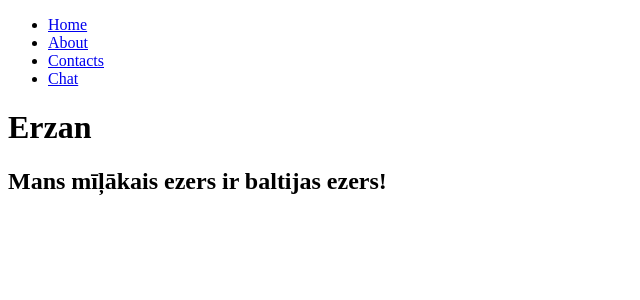
After one commit to KristiaansRiekstins/chatprojekts2, a Flask app: template templates/home.html in a window 1280 px wide. The commit adds this page. Shown: the top 300 px of the page, without its empty margins (0-640 px from the left). Run offline with Flask 2, Linux system fonts and the light colour scheme; the template is opened without the code that fills it, so the values that code supplies are empty.

Commit message:
pievienoju izvelni

```diff
--- a/chats.txt
+++ b/chats.txt
@@ -4,3 +4,5 @@ Liekam jaunu ziņu iekšā
 test
 trest
 gg
+gg
+testarkopf
--- /dev/null
+++ b/templates/home.html
@@ -0,0 +1,8 @@
+{% extends "layout.html" %}
+
+{% set aktiva_lapa = "home" %}
+
+{% block izvelne %}
+  <h1>Erzan</h1>
+  <h2>Mans mīļākais ezers ir baltijas ezers!</h2>
+{% endblock %}
--- a/templates/index.html
+++ b/templates/index.html
@@ -4,7 +4,7 @@
 <head>
     <meta charset="utf-8">
     <meta name="viewport" content="width=device-width">
-    <title>RVT chats</title>
+    <title>Baltijas Ezers in a nut shell</title>
     <link rel="stylesheet" href="{{ url_for('static',filename='css/main.css') }}"/>
     <link href="{{ url_for('static', filename='favicon.ico') }}" rel="icon" type="image/x-icon" />
 </head>
--- /dev/null
+++ b/templates/layout.html
@@ -0,0 +1,39 @@
+<!DOCTYPE html>
+  <head>
+    <title>Mana lapa</title>
+    <link rel="stylesheet" href="{{ url_for('static',filename='css/main.css') }}"/>
+  </head>
+  <body>
+    <header>
+      <div class="container">
+        <nav>
+          <ul class="menu">
+            <li {% if aktiva_lapa == 'home' %}
+                  class="active"
+                {% endif %}>
+                <a href="/home">Home</a></li>
+
+              <li {% if aktiva_lapa == 'about' %}
+                  class="active"
+                {% endif %}>
+                <a href="/about">About</a></li>
+
+              <li {% if aktiva_lapa == 'contacts' %}
+                  class="active"
+                {% endif %}>
+                <a href="/contacts">Contacts</a></li>
+              <li {% if aktiva_lapa == 'chat' %}
+                  class="active"
+              {% endif %}>
+              <a href="/chats">Chat</a></li>
+          </ul>
+        </nav>
+      </div>
+    </header>
+    <div class="container">
+      {% block izvelne %}
+
+      {% endblock %}
+    </div>
+  </body>
+</html>
```
Also changed, not shown: templates/about.html (added, +8 -0 lines), templates/chats.html (+12 -1 lines), templates/contacts.html (added, +8 -0 lines).
